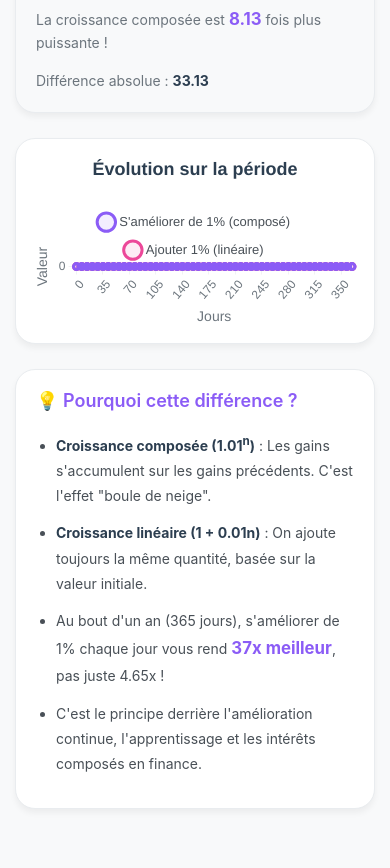
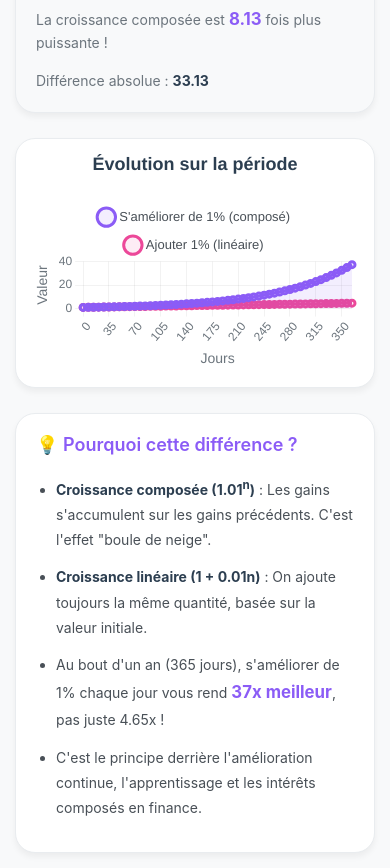
Before and after one commit to YounessFTN/habitude-exponentielle, a plain HTML site: page index.html in a window 390 px wide. Shown: the part 960-1828 px from the top of the page. Before the commit the page ends 1784 px from the top, so only its background shows below. Drawn offline with nearby package versions, Linux system fonts and the light colour scheme.

Commit message:
fix chart for mobil

```diff
--- a/index.html
+++ b/index.html
@@ -300,10 +300,13 @@
       }
       /* Chart Container */
       .chart-container {
+        width: 100%;
+        max-width: 100%;
+        overflow-x: auto;
         background: #ffffff;
         border: 1px solid #e9ecef;
         border-radius: 20px;
-        padding: 30px;
+        padding: 20px;
         box-shadow: 0 4px 6px rgba(0, 0, 0, 0.05);
         margin-bottom: 25px;
         transition: all 0.3s ease;
@@ -313,8 +316,13 @@
       }
       @media (max-width: 768px) {
         .chart-container {
-          padding: 20px 15px;
+          padding: 15px;
         }
+      }
+      .chart-container canvas {
+        width: 100% !important;
+        height: auto !important;
+        max-height: 400px;
       }
       /* Insight Section */
       .insight {
@@ -480,10 +488,10 @@
           compoundData.push(starting * Math.pow(1.01, i));
           linearData.push(starting * (1 + 0.01 * i));
         }
+        const ctx = document.getElementById("chart").getContext("2d");
         if (chart) {
           chart.destroy();
         }
-        const ctx = document.getElementById("chart").getContext("2d");
         chart = new Chart(ctx, {
           type: "line",
           data: {
@@ -511,8 +519,8 @@
           },
           options: {
             responsive: true,
-            maintainAspectRatio: true,
-            aspectRatio: 2,
+            maintainAspectRatio: false,
+            aspectRatio: 1.5,
             plugins: {
               title: {
                 display: true,
@@ -571,6 +579,11 @@
       }
       document.getElementById("days").addEventListener("input", calculate);
       document.getElementById("starting").addEventListener("input", calculate);
+      window.addEventListener("resize", function () {
+        if (chart) {
+          chart.resize();
+        }
+      });
       calculate();
     </script>
   </body>
```
